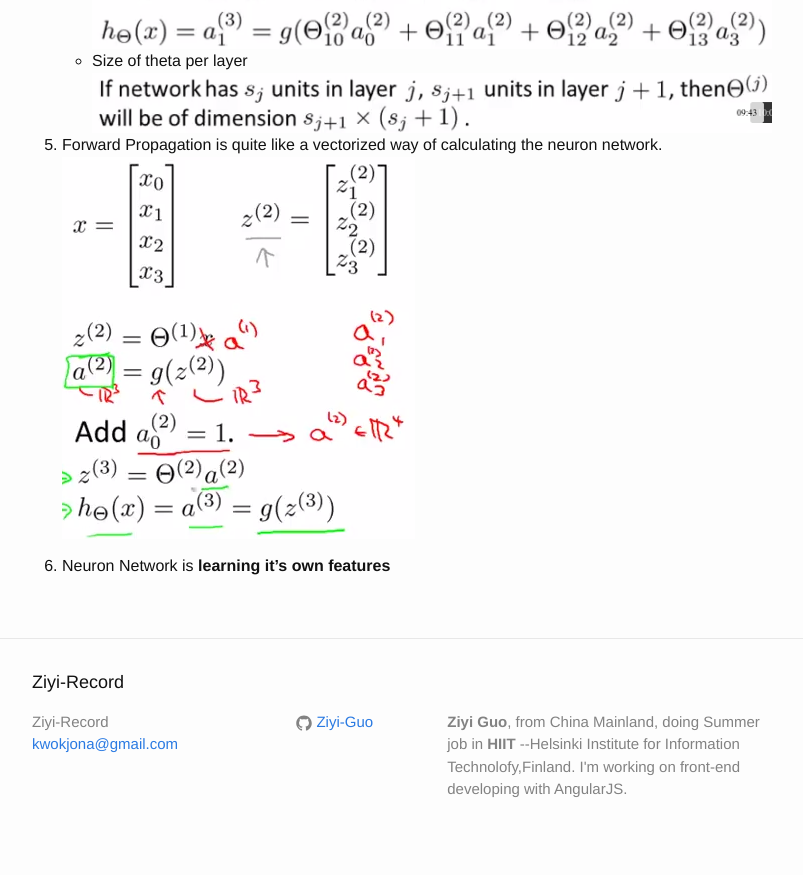
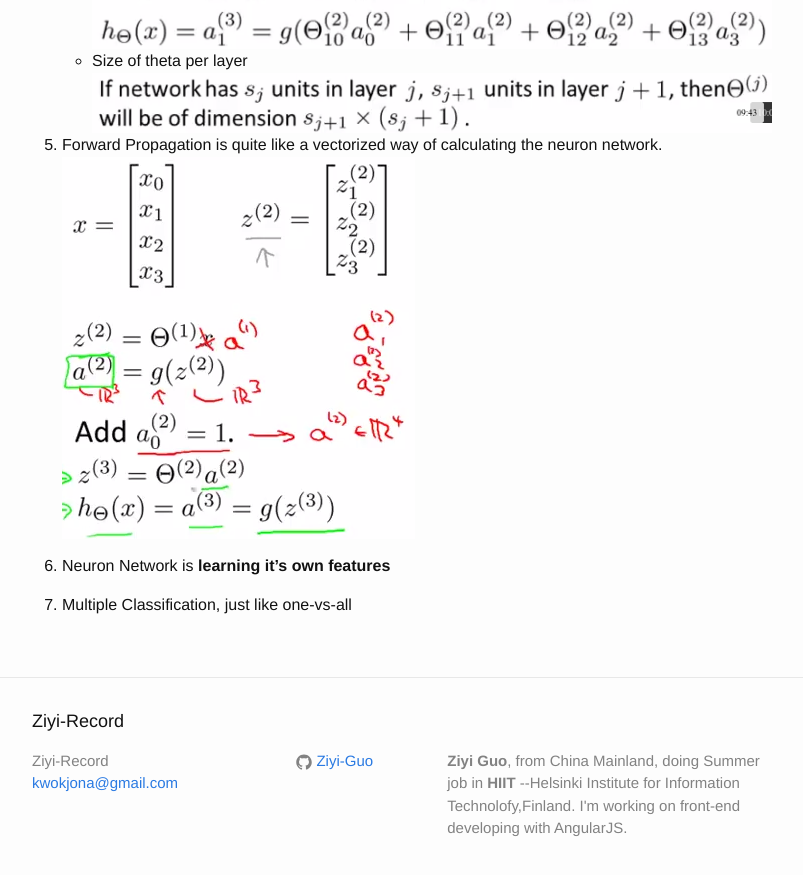
Before and after one commit to Ziyi-Guo/Ziyi-Guo.github.io, a Jekyll site: the page built from _posts/2016-08-18-Machine_Learnig_Note.markdown, in a window 1280 px wide and 900 px high, scrolled down 1469 px. Shown: the top 875 px of the window, without its empty margins (238-1041 px from the left). Built offline with Jekyll 4.4.1, drawn with Linux system fonts in a browser that asks for light colours.

Commit message:
minor change

```diff
--- a/_posts/2016-08-18-Machine_Learnig_Note.markdown
+++ b/_posts/2016-08-18-Machine_Learnig_Note.markdown
@@ -32,6 +32,8 @@ title: Machine Learning Note, P5
 
 6. Neuron Network is **learning it's own features**
 
+7. Multiple Classification, just like one-vs-all
+
 
 
 [logistic_unit]: {{base}}/assets/2016-08-18_logistic_unit.png
```
